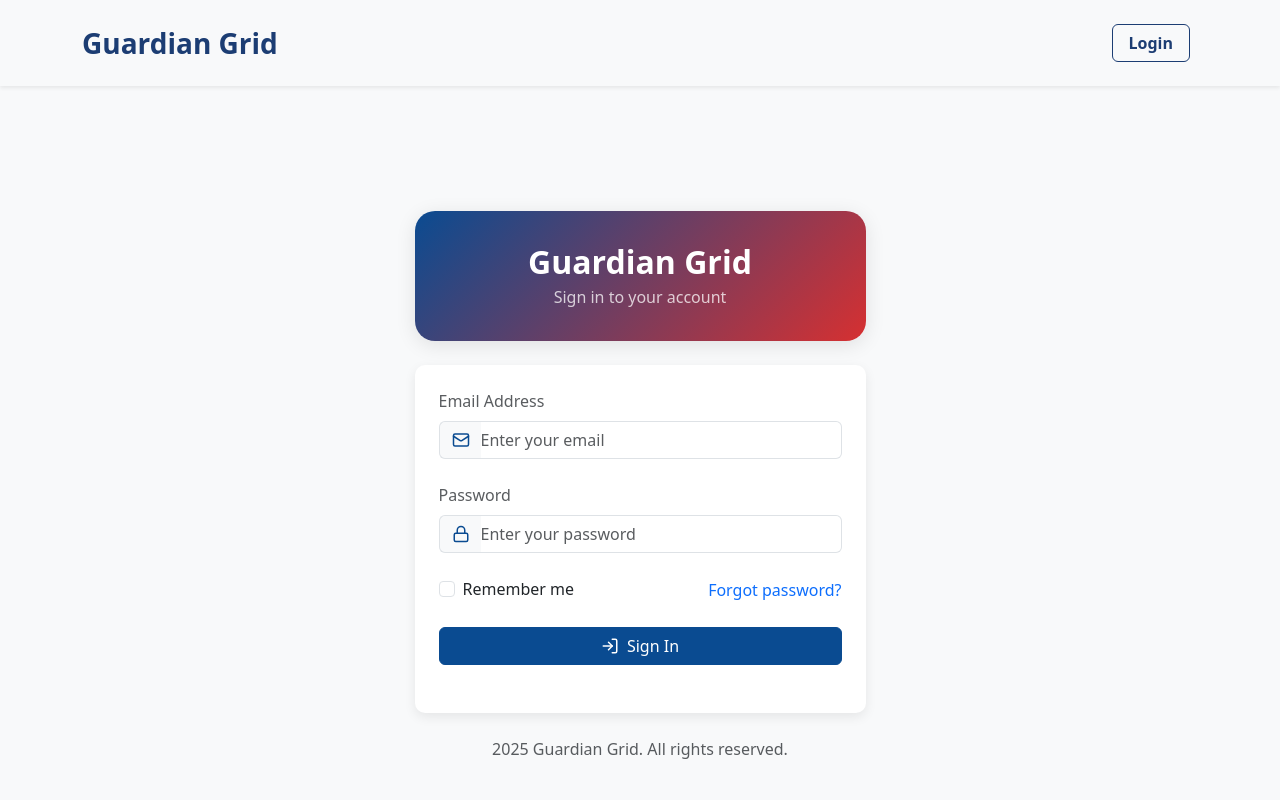
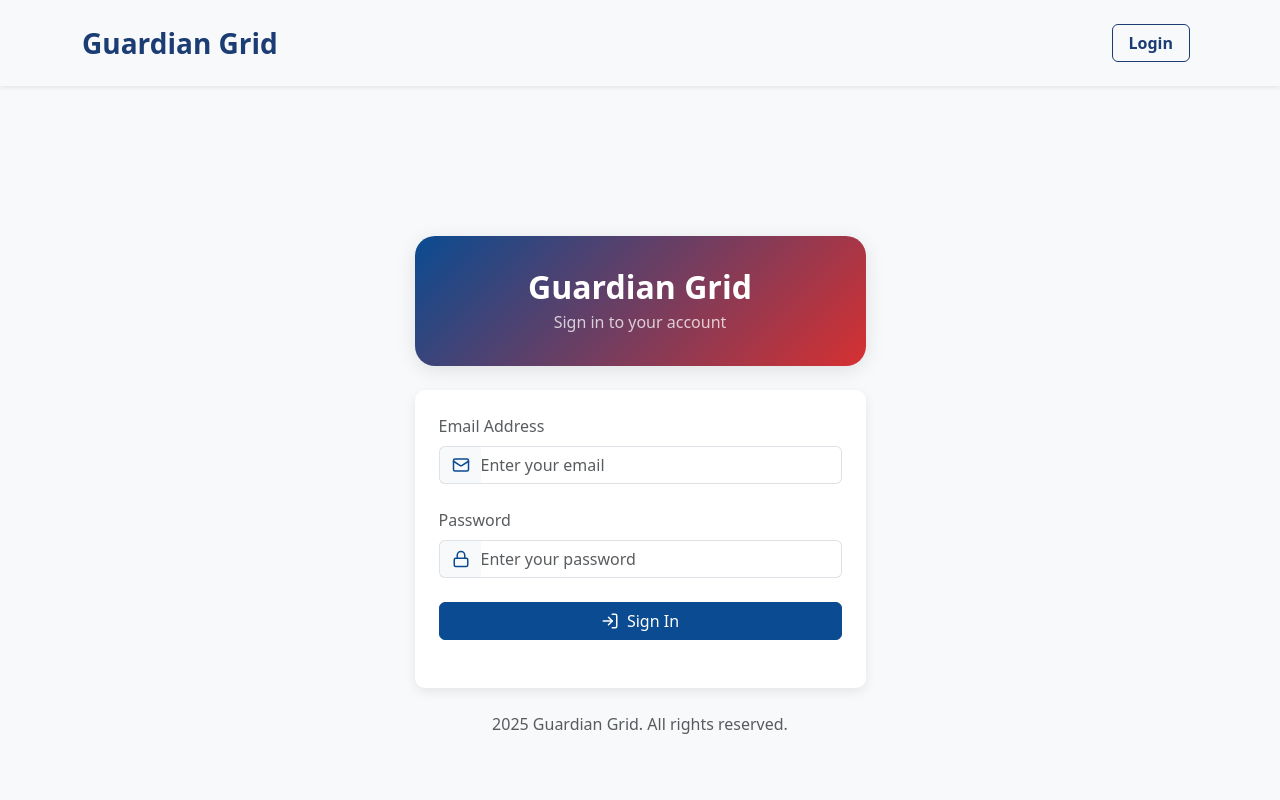
Before and after one commit to vishnu6512/Guardian-Grid, a React (Vite) app: page /login in a window 1280 px wide. Shown: the top 800 px of the page. Built offline with nearby package versions, Linux system fonts and the light colour scheme.

Commit message:
slight changes

```diff
--- a/src/pages/Login.jsx
+++ b/src/pages/Login.jsx
@@ -146,18 +146,6 @@ const Login = () => {
                     </div>
                   </Form.Group>
 
-                  <Form.Group className="mb-4">
-                    <div className="d-flex justify-content-between align-items-center">
-                      <Form.Check
-                        type="checkbox"
-                        label="Remember me"
-                        id="remember-me"
-                      />
-                      <Link to="/forgot-password" className="text-primary text-decoration-none">
-                        Forgot password?
-                      </Link>
-                    </div>
-                  </Form.Group>
 
                   <Button
                     variant="primary"
```
